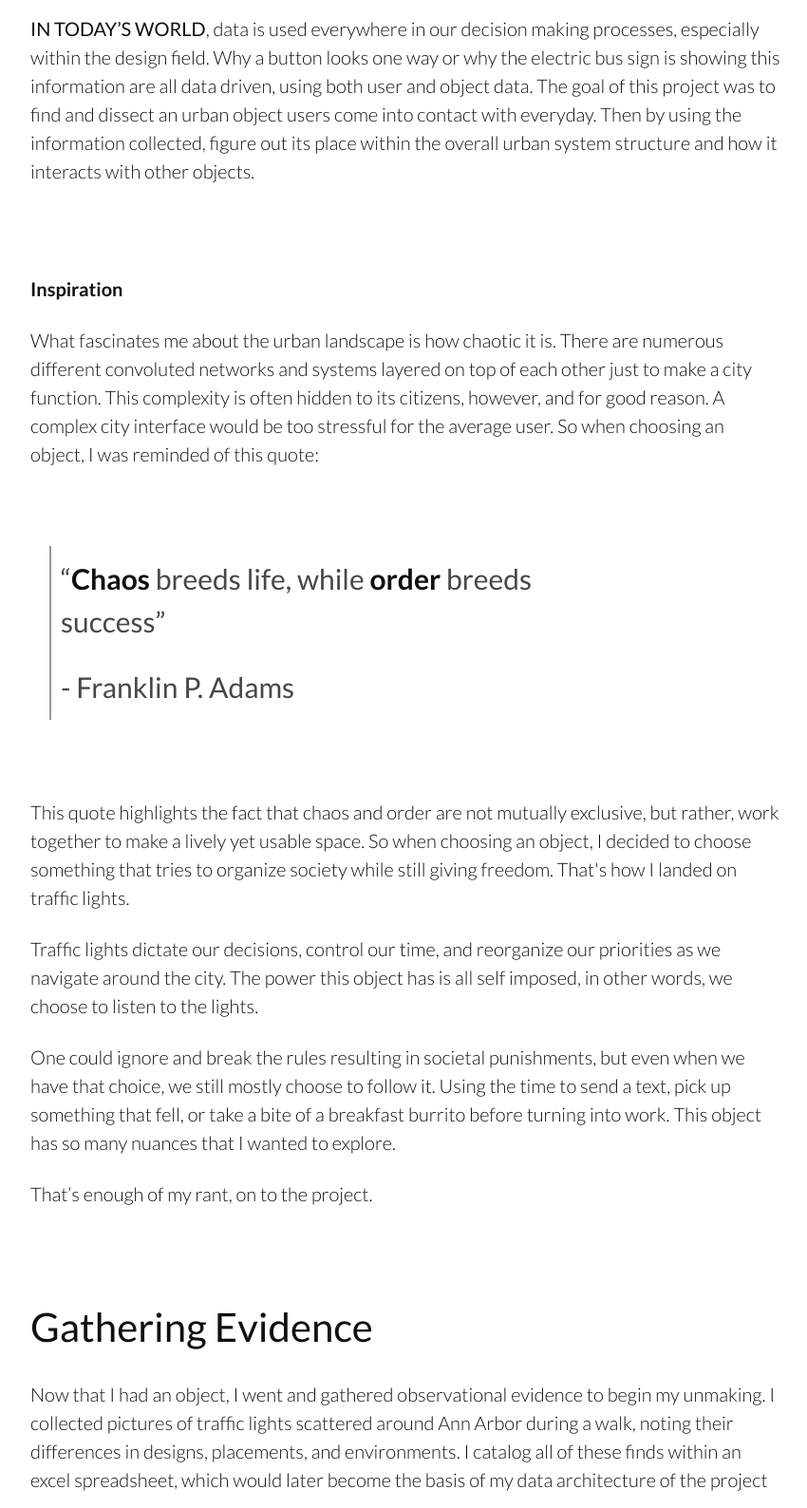
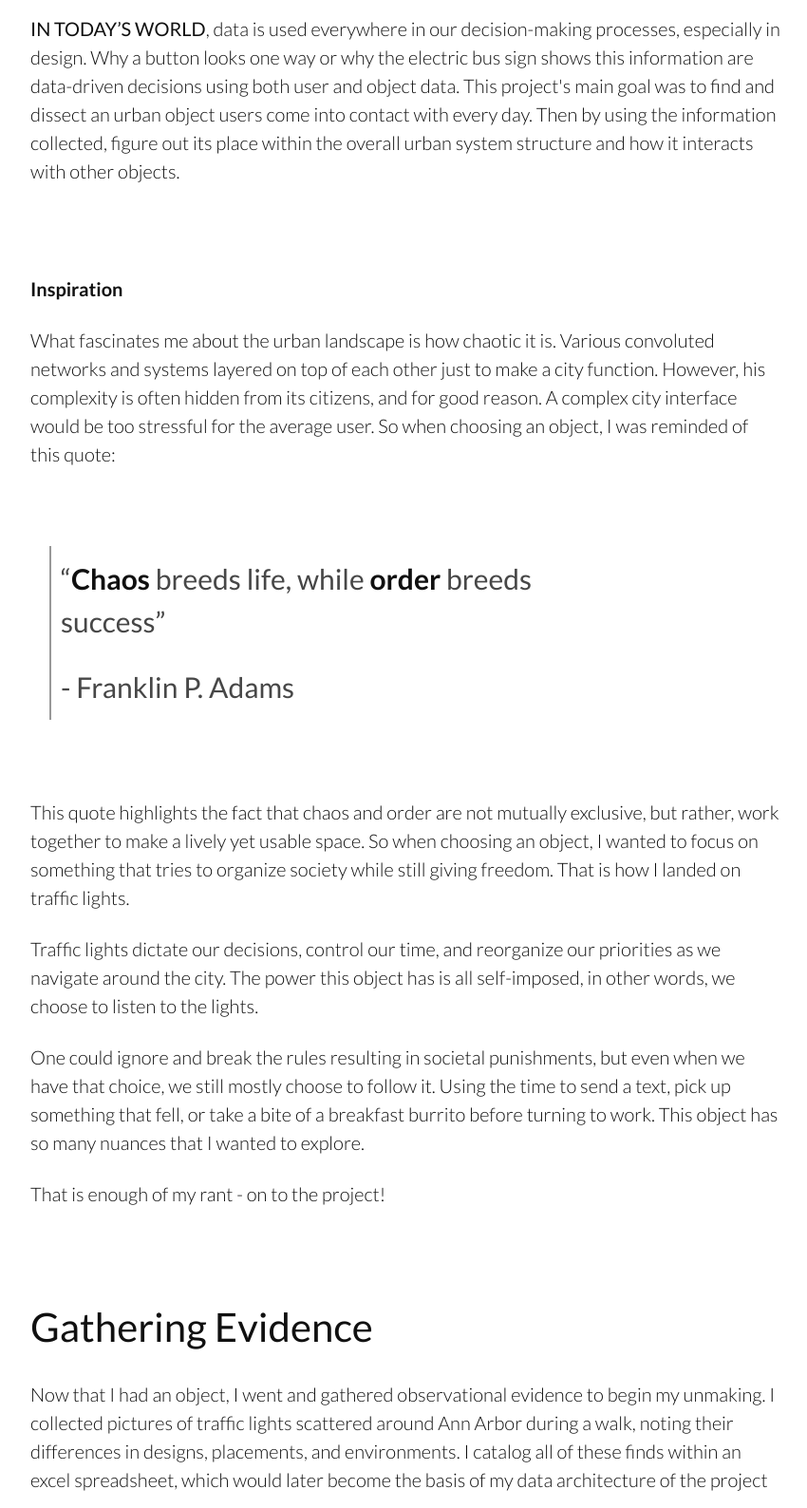
Before and after one commit to emignano/portfolio, a website: page Projects/trafficlight/trafficlight.html in a window 1280 px wide. Shown: the part 1314-2902 px from the top of the page at 95% size, without its empty margins (213-1063 px from the left). Drawn offline with nearby package versions, Linux system fonts and the light colour scheme.

Commit message:
More grammar changes

```diff
--- a/Projects/trafficlight/trafficlight.html
+++ b/Projects/trafficlight/trafficlight.html
@@ -47,14 +47,14 @@
                 </div>
                 <div class="text-breaker"></div>
                 <div class="text">
-                    <p><span class="hook">In today’s world</span>, data is used everywhere in our decision making processes, especially within the design field. Why a button looks one way or why the electric bus sign is showing this information are all data driven, using both user and object data. The goal of this project was to find and dissect an urban object users come into contact with everyday. Then by using the information collected, figure out its place within the overall urban system structure and how it interacts with other objects. </p>
+                    <p><span class="hook">In today’s world</span>, data is used everywhere in our decision-making processes, especially in design. Why a button looks one way or why the electric bus sign shows this information are data-driven decisions using both user and object data. This project's main goal was to find and dissect an urban object users come into contact with every day. Then by using the information collected, figure out its place within the overall urban system structure and how it interacts with other objects.</p>
                 </div>
             </div>
 
             <div class="section">
                 <div class="text">
                     <p><b>Inspiration</b></p>
-                    <p>What fascinates me about the urban landscape is how chaotic it is. There are numerous different convoluted networks and systems layered on top of each other just to make a city function. This complexity is often hidden to its citizens, however, and for good reason. A complex city interface would be too stressful for the average user. So when choosing an object, I was reminded of this quote:</p>
+                    <p>What fascinates me about the urban landscape is how chaotic it is. Various convoluted networks and systems layered on top of each other just to make a city function. However, his complexity is often hidden from its citizens, and for good reason. A complex city interface would be too stressful for the average user. So when choosing an object, I was reminded of this quote:</p>
                 </div>
             </div>
 
@@ -70,10 +70,10 @@
 
             <div class="section">
                 <div class="text">
-                    <p>This quote highlights the fact that chaos and order are not mutually exclusive, but rather, work together to make a lively yet usable space. So when choosing an object, I decided to choose something that tries to organize society while still giving freedom. That's how I landed on traffic lights.</p>
-                    <p>Traffic lights dictate our decisions, control our time, and reorganize our priorities as we navigate around the city. The power this object has is all self imposed, in other words, we choose to listen to the lights.</p>
-                    <p>One could ignore and break the rules resulting in societal punishments, but even when we have that choice, we still mostly choose to follow it. Using the time to send a text, pick up something that fell, or take a bite of a breakfast burrito before turning into work. This object has so many nuances that I wanted to explore.</p>
-                    <p>That’s enough of my rant, on to the project.</p>
+                    <p>This quote highlights the fact that chaos and order are not mutually exclusive, but rather, work together to make a lively yet usable space. So when choosing an object, I wanted to focus on something that tries to organize society while still giving freedom. That is how I landed on traffic lights.</p>
+                    <p>Traffic lights dictate our decisions, control our time, and reorganize our priorities as we navigate around the city. The power this object has is all self-imposed, in other words, we choose to listen to the lights.</p>
+                    <p>One could ignore and break the rules resulting in societal punishments, but even when we have that choice, we still mostly choose to follow it. Using the time to send a text, pick up something that fell, or take a bite of a breakfast burrito before turning to work. This object has so many nuances that I wanted to explore.</p>
+                    <p>That is enough of my rant - on to the project!</p>
                 </div>
             </div>
 
@@ -129,7 +129,7 @@
             <div class="section">
                 <div class="text">
                     <p><b>CONSTRUCT</b> was the visualization of my traffic light. After observing the traffic lights, it was now time to deconstruct the traffic lights' purpose within the urban landscape. To start off simple, I looked at how a traffic light is constructed in the first place, diving deep into what materials were used to build one. </p>
-                    <p>I then looked at the modularity of the traffic lights. During my collection journey, it was rare to see two intersections with the same traffic light configuration. Each traffic light was uniquely built to serve the intersection it was at, almost like a LEGO. This modularity is how traffic lights are able to organize a section of the urban landscape as it can fit the needs for whatever is required. </p>
+                    <p>I then looked at the modularity of the traffic lights. During my collection journey, it was rare to see two intersections with the same traffic light configuration. Each traffic light was uniquely built to serve the intersection it was at, almost like building a LEGO set. This modularity is how traffic lights are able to organize a section of the urban landscape as it can fit the needs for whatever is required. </p>
                 </div>
             </div>
 
```
